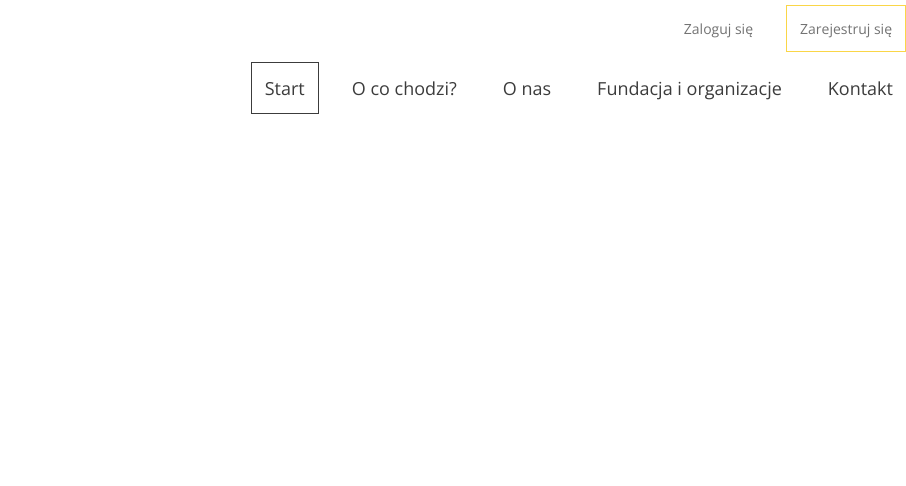
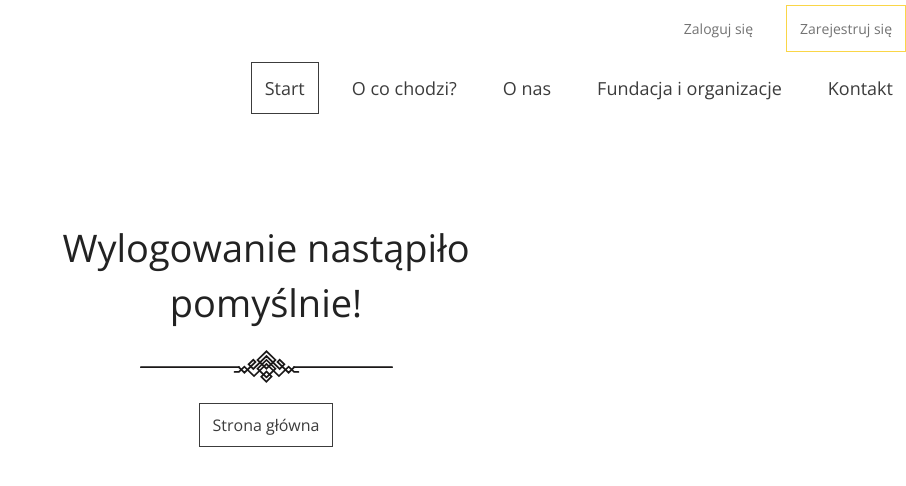
Before and after one commit to AniaKolawa/give-away, a React (Create React App) app: page /wylogowano in a window 1280 px wide. Shown: the top 486 px of the page, without its empty margins (374-1280 px from the left). Built offline with nearby package versions, Linux system fonts and the light colour scheme.

Commit message:
logout layout

```diff
--- a/src/App.js
+++ b/src/App.js
@@ -10,6 +10,7 @@ import Home from "./components/Home";
 import Menu from "./components/Menu";
 import Login from "./components/Login";
 import Register from "./components/Register";
+import Logout from "./components/Logout";
 
 function App() {
   return (
@@ -26,6 +27,9 @@ function App() {
               <Route path="/rejestracja">
                   <Register />
               </Route>
+              <Route path="/wylogowano">
+                  <Logout />
+              </Route>
           </Switch>
         </div>
       </Router>
--- /dev/null
+++ b/src/components/Logout.js
@@ -0,0 +1,15 @@
+import React from 'react';
+import decoration from "../assets/Decoration.svg";
+import {Link} from "react-router-dom";
+
+const Logout = () => {
+    return (
+        <div className="login">
+            <h2 className="title">Wylogowanie nastąpiło pomyślnie!</h2>
+            <div className="decoration"><img alt="decoration" src={decoration}/></div>
+            <Link to={"/"} className="button">Strona główna</Link>
+        </div>
+    );
+};
+
+export default Logout;
```
